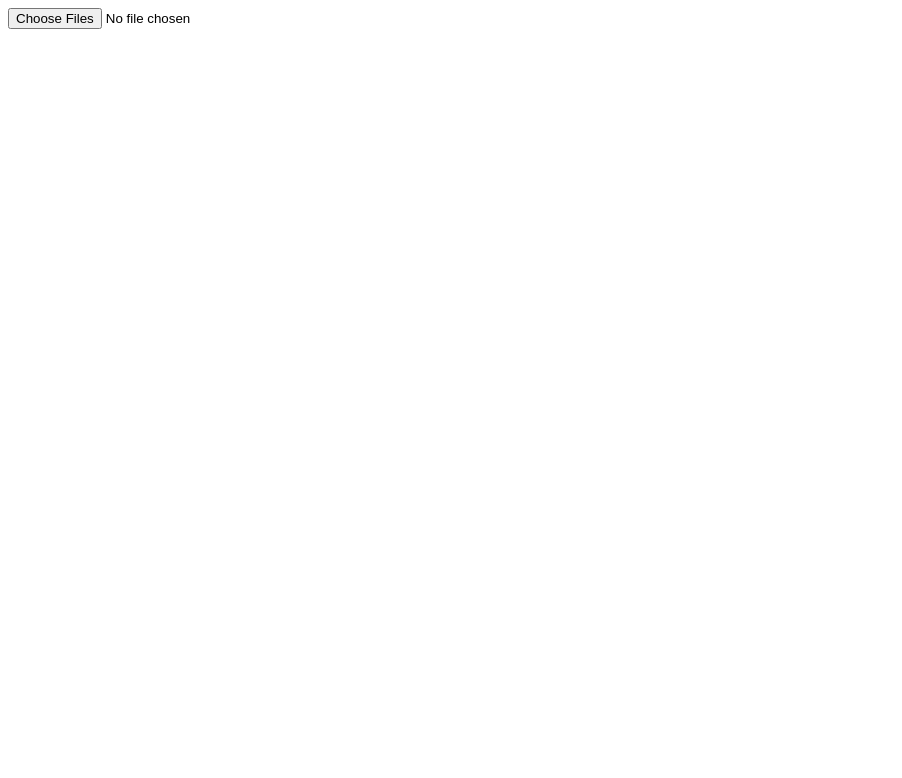
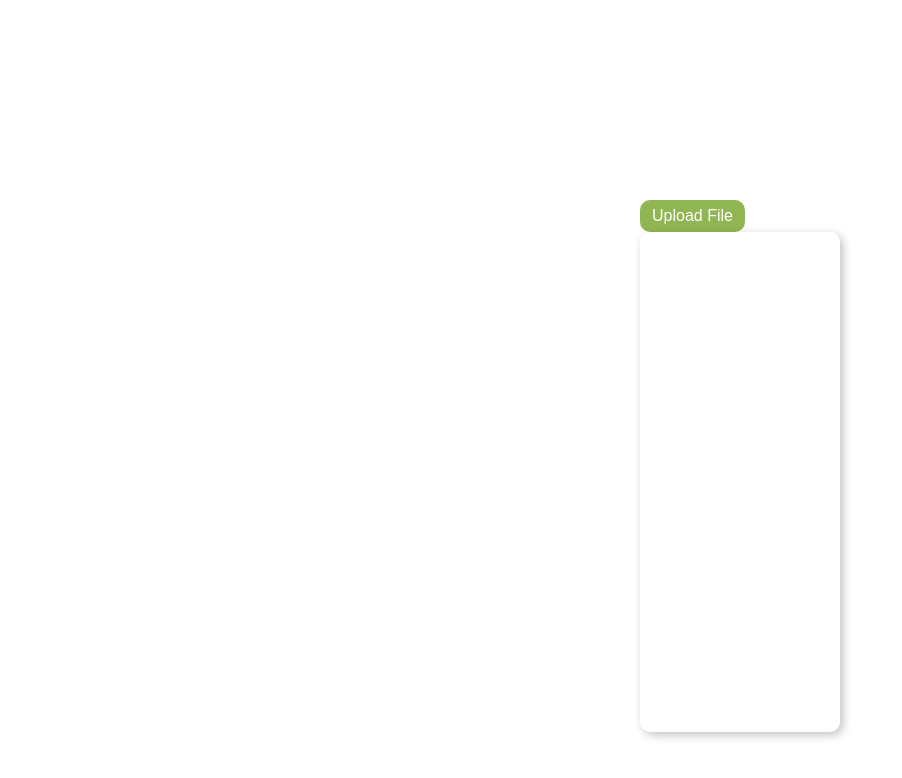
Before and after one commit to 3head-technology/MyStorage, a Vue app: page /user in a window 1280 px wide. Shown: the top 778 px of the page, without its empty margins (0-902 px from the left). Built offline with nearby package versions, Linux system fonts and the light colour scheme.

Commit message:
HomeView and UserView structure

```diff
--- a/src/views/HomeView.vue
+++ b/src/views/HomeView.vue
@@ -1,6 +1,8 @@
 <template>
-  <div>
-    <base-button @click="toLogin" msg="Sign in"></base-button>
+  <div class="login-container">
+      <img src="../img/3head-logo.png" alt="3head-logo">
+      <h1>3Head Technologies</h1>
+      <base-button @click="toLogin" msg="Log In"></base-button>
   </div>
 </template>
 
@@ -18,4 +20,32 @@ export default {
 </script>
 
 <style scoped>
+    .login-container {
+        position: absolute;
+        font-family: 'Open Sans', sans-serif;
+        height: 25%;
+        width: 35%;
+        background-color: #fafafa;
+        top: 50%;
+        left: 50%;
+        transform: translate(-50%, -50%);
+        border-radius: 10px;
+        box-shadow: rgba(0, 0, 0, 0.24) 3px 3px 10px;
+        text-align: center;
+        margin: auto;
+        border: 1px solid #90B653;
+    }
+    .login-container img {
+        position: relative;
+        top: 5%;
+        width: 100px;
+    }
+    @media(max-width: 1200px) {
+      .login-container {
+            flex-direction: column;
+            justify-content: flex-start;
+            width: 648px;
+            height: 848px;
+        }
+    }
 </style>
--- a/src/views/UserView.vue
+++ b/src/views/UserView.vue
@@ -1,8 +1,17 @@
 <template>
   <div>
-      <keep-alive>
-      <input multiple @change="fileUploded" id="files" type="file">
-      </keep-alive>
+      <div class ="file-upload" @dragover.prevent @drop.prevent>
+            <input multiple @change="fileUploded" id="files" type="file">
+            <label for="files"></label>
+            <div @drop="dragFile" id ="drag-and-drop">
+                <div v-if="files.length">
+                    <ul v-for="file in files" :key="file">
+                        <li>{{file.name}}</li>
+                    </ul>
+                </div>
+            </div>
+            <p id="file-name"></p>
+      </div>
   </div>
 </template>
 
@@ -12,15 +21,63 @@ import BaseTextInput from "@/components/base/BaseTextInput";
 export default {
     name: "UserView",
     components: {BaseTextInput, },
+    data () {
+        return {
+            files: [],
+        };
+    },
+    computed: {
+        filesArray () {
+            return Array.from(this.files);
+        },
+    },
     methods: {
-        fileUploded () {
-            const files = document.getElementById("files").files;
-            console.log(files);
+        fileUploded (event) {
+            this.files = event.target.files;
+        },
+        dragFile (event) {
+            this.files = event.dataTransfer.files;
         },
     },
 };
+
 </script>
 
 <style scoped>
-
+    .file-upload {
+        position: absolute;
+        top: 25%;
+        left: 50%;
+        border-radius: 10px;
+    }
+    #files{
+        color: rgba(0, 0, 0, 0);
+    }
+    #files::-webkit-file-upload-button{
+        display: none;
+    }
+    #files::before{
+        content: 'Upload File';
+        display: inline-block;
+        border-radius: 10px;
+        padding: 7px 12px;
+        user-select: none;
+        font-weight: 500;
+        background-color: #90B653;
+        color: #fff;
+        text-decoration: none;
+        font-size: 1.2em;
+    }
+    #files:hover::before {
+        background-color: #aed373;
+        cursor: pointer;
+        transition: all ease-in-out 0.2s;
+    }
+    #drag-and-drop{
+        position: relative;
+        border-radius: 10px;
+        box-shadow: rgba(0, 0, 0, 0.24) 3px 3px 10px;
+        width: 200px;
+        height: 500px;
+    }
 </style>
```
